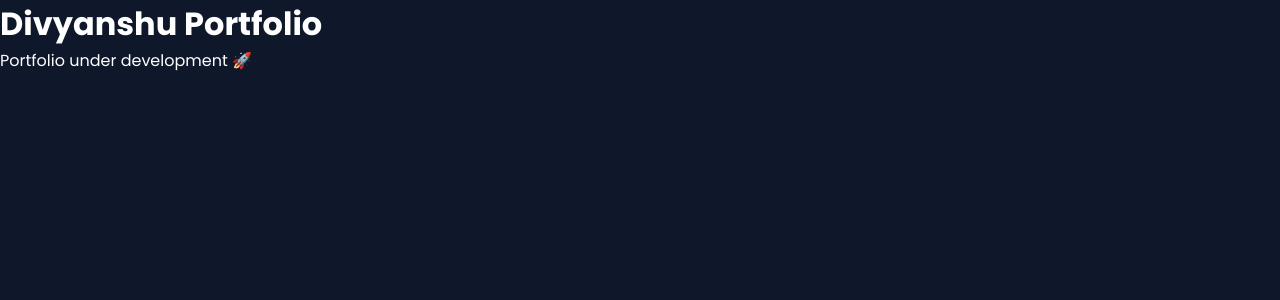
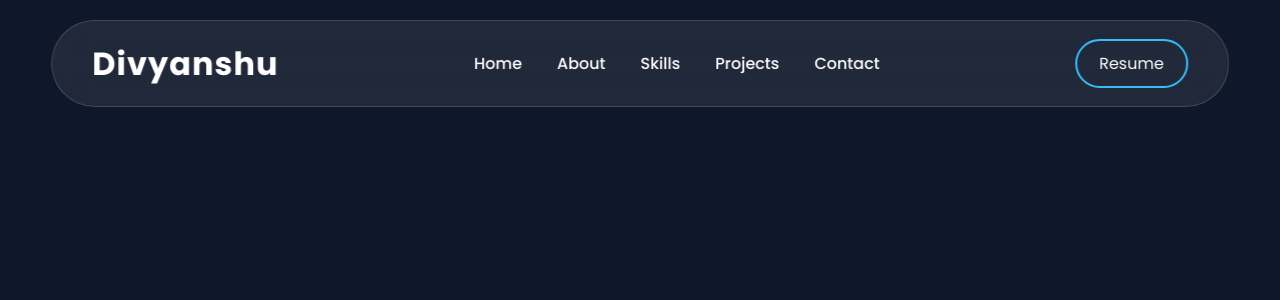
Before and after one commit to Divyanshu944/portfolio, a React (Vite) app: page / in a window 1280 px wide. Shown: the top 300 px of the page. Built offline with nearby package versions, Linux system fonts and the light colour scheme.

Commit message:
Create responsive navbar

```diff
--- a/package.json
+++ b/package.json
@@ -11,7 +11,8 @@
   },
   "dependencies": {
     "react": "^19.2.7",
-    "react-dom": "^19.2.7"
+    "react-dom": "^19.2.7",
+    "react-type-animation": "^3.2.0"
   },
   "devDependencies": {
     "@eslint/js": "^10.0.1",
--- a/src/App.css
+++ b/src/App.css
@@ -1,15 +1,17 @@
 main {
   min-height: 100vh;
   display: flex;
-  flex-direction: column;
   justify-content: center;
   align-items: center;
-  gap: 1rem;
+}
+
+#home {
+  text-align: center;
 }
 
 h1 {
-  font-size: 3rem;
-  font-weight: 700;
+  font-size: 4rem;
+  margin-bottom: 20px;
 }
 
 p {
--- a/src/App.jsx
+++ b/src/App.jsx
@@ -1,11 +1,11 @@
+import Navbar from "./components/Navbar/Navbar";
 
 function App() {
   return (
-    <div>
-      <h1>Divyanshu Portfolio</h1>
-      <p>Portfolio under development 🚀</p>
-    </div>
-  )
+    <>
+      <Navbar />
+    </>
+  );
 }
 
-export default App
+export default App;
--- /dev/null
+++ b/src/components/Navbar/Navbar.css
@@ -0,0 +1,119 @@
+/* Google Font */
+@import url("https://fonts.googleapis.com/css2?family=Poppins:wght@300;400;500;600;700&display=swap");
+
+.navbar {
+  position: fixed;
+  top: 20px;
+  left: 50%;
+  transform: translateX(-50%);
+  width: 92%;
+  max-width: 1200px;
+  z-index: 1000;
+
+  background: rgba(255, 255, 255, 0.08);
+  backdrop-filter: blur(18px);
+  -webkit-backdrop-filter: blur(18px);
+
+  border: 1px solid rgba(255, 255, 255, 0.15);
+
+  border-radius: 50px;
+}
+
+.nav-container {
+  display: flex;
+  justify-content: space-between;
+  align-items: center;
+
+  padding: 18px 40px;
+}
+
+.logo a {
+  font-size: 2rem;
+  font-weight: 700;
+  text-decoration: none;
+  letter-spacing: 1px;
+  color: #ffffff;
+  transition: 0.3s ease;
+}
+
+.logo a:hover {
+  text-shadow: 0 0 10px #38bdf8,
+               0 0 20px #38bdf8,
+               0 0 40px #38bdf8;
+}
+
+.nav-links {
+  display: flex;
+  list-style: none;
+  gap: 35px;
+}
+
+.nav-links a {
+  position: relative;
+
+  color: white;
+  text-decoration: none;
+  font-size: 1rem;
+  font-weight: 500;
+
+  transition: 0.3s ease;
+}
+
+.nav-links a:hover {
+  color: #38bdf8;
+}
+
+.nav-links a::after {
+  content: "";
+
+  position: absolute;
+
+  left: 0;
+  bottom: -6px;
+
+  width: 0;
+  height: 2px;
+
+  background: #38bdf8;
+
+  transition: 0.3s;
+}
+
+.nav-links a:hover::after {
+  width: 100%;
+}
+
+.resume-btn {
+  text-decoration: none;
+
+  color: white;
+
+  border: 2px solid #38bdf8;
+
+  padding: 10px 22px;
+
+  border-radius: 30px;
+
+  transition: 0.3s ease;
+}
+
+.resume-btn:hover {
+  background: #38bdf8;
+  color: #0f172a;
+}
+
+/* Responsive */
+
+@media (max-width: 900px) {
+  .nav-links {
+    display: none;
+  }
+
+  .resume-btn {
+    display: none;
+  }
+
+  .nav-container {
+    justify-content: center;
+  }
+}
--- /dev/null
+++ b/src/components/Navbar/Navbar.jsx
@@ -0,0 +1,31 @@
+import "./Navbar.css";
+
+function Navbar() {
+  return (
+    <header className="navbar">
+      <div className="nav-container">
+        <div className="logo">
+          <a href="#home">
+            Div<span>yanshu</span>
+          </a>
+        </div>
+
+        <nav>
+          <ul className="nav-links">
+            <li><a href="#home">Home</a></li>
+            <li><a href="#about">About</a></li>
+            <li><a href="#skills">Skills</a></li>
+            <li><a href="#projects">Projects</a></li>
+            <li><a href="#contact">Contact</a></li>
+          </ul>
+        </nav>
+
+        <a href="#" className="resume-btn">
+          Resume
+        </a>
+      </div>
+    </header>
+  );
+}
+
+export default Navbar;
```
Also changed, not shown: 1 other file (tests, documents, lock files or other folders).
